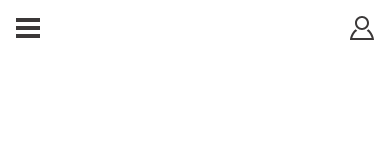
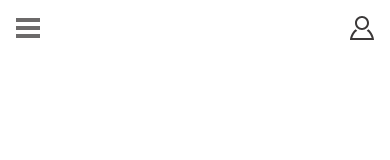
Before and after one commit to mohdsauood/madinat-islamabad, a Next.js app: page / in a window 390 px wide. In both pictures the pointer is over the icon 28 px from the left and 28 px from the top of the page. Shown: the top 160 px of the page. Built offline with nearby package versions, Linux system fonts and the light colour scheme.

Commit message:
added hover styles to mobileNavand sideNav

```diff
--- a/src/components/nav/navbar-mobile/NavbarMobile.module.css
+++ b/src/components/nav/navbar-mobile/NavbarMobile.module.css
@@ -11,6 +11,11 @@
 
 .navbarMobileIcon {
   fill: var(--black-100);
+  cursor: pointer;
+}
+
+.navbarMobileIcon:hover {
+  fill: var(--black-75);
 }
 
 /*desktop styles*/
--- a/src/components/nav/sidenav-mobile/SidenavMobile.module.css
+++ b/src/components/nav/sidenav-mobile/SidenavMobile.module.css
@@ -47,6 +47,12 @@
   align-items: center;
   text-transform: capitalize;
   color: var(--black-100);
+  cursor: pointer;
+}
+
+.navMenu__li:hover {
+  color: var(--black-50);
+  transition: all 0.5s;
 }
 
 /*nav-menu li icons*/
@@ -61,8 +67,12 @@
   position: absolute;
   left: 86%;
   top: 2%;
+  cursor: pointer;
 }
 
+.navMenu__iconClose:hover {
+  fill: var(--black-100);
+}
 /*animations*/
 
 /*nav menu when open*/
```
